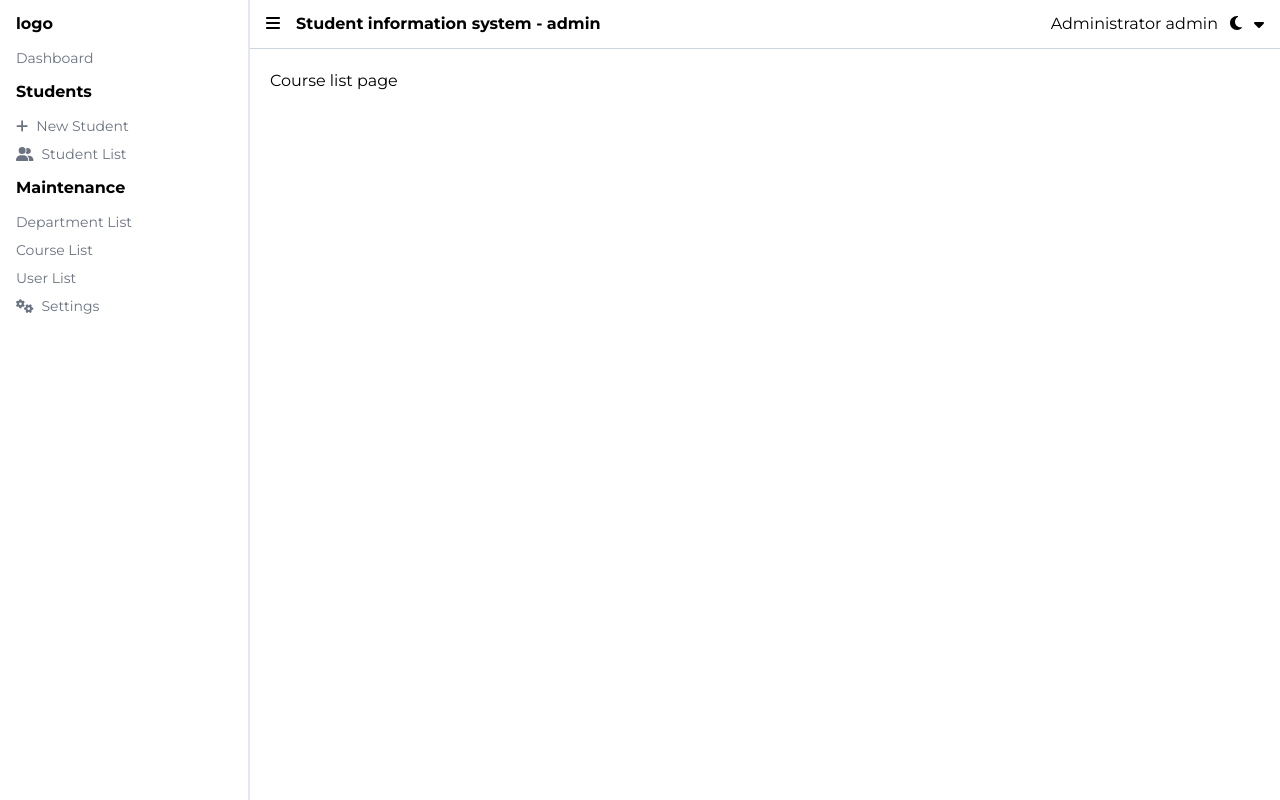
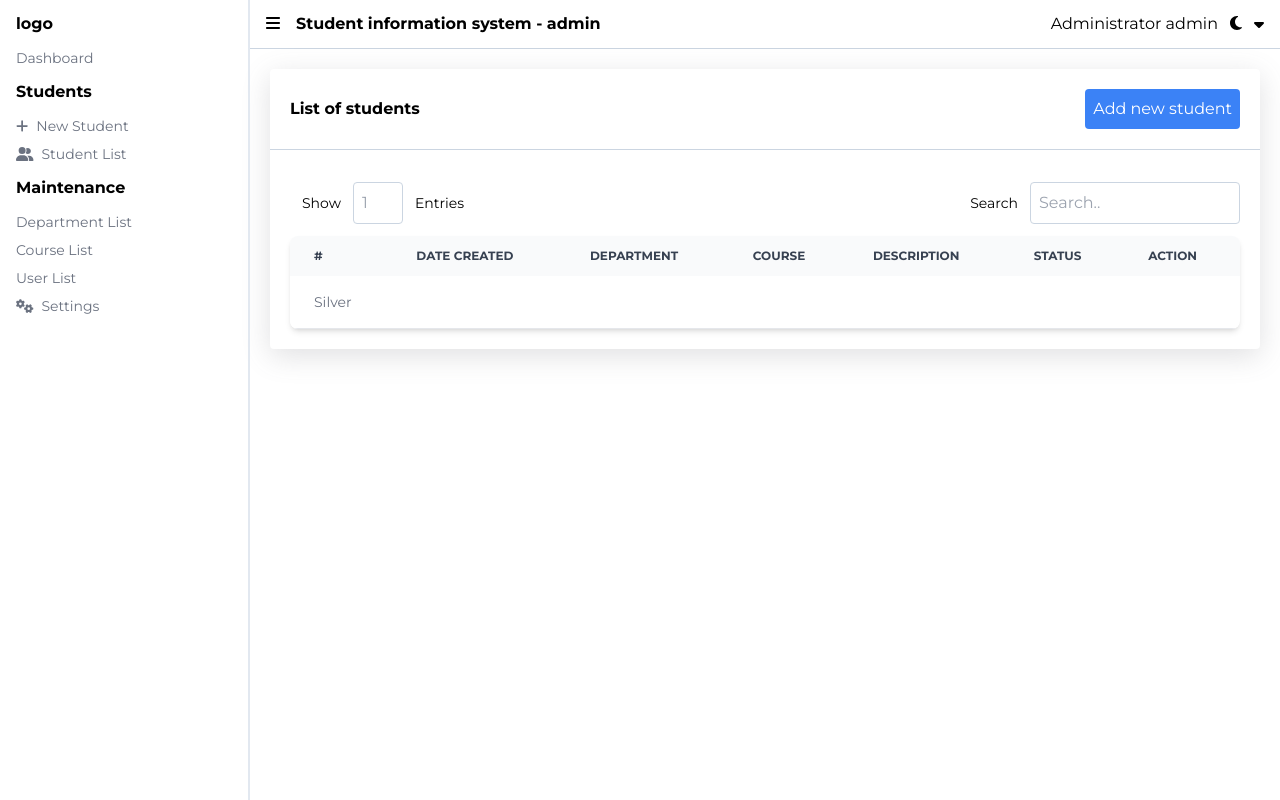
Before and after one commit to Mark-Alexis-Posadas/student-information-system, a React (Vite) app in the folder client/: page /course-list in a window 1280 px wide. Built offline with nearby package versions, Linux system fonts and the light colour scheme.

Commit message:
addsed custom class prop and coourse list page

```diff
--- a/client/src/components/Forms/Inputs/index.tsx
+++ b/client/src/components/Forms/Inputs/index.tsx
@@ -5,6 +5,7 @@ export const Input: React.FC<InputTypes> = ({
   name,
   id,
   placeholder,
+  customClass,
 }) => {
   return (
     <input
@@ -12,7 +13,7 @@ export const Input: React.FC<InputTypes> = ({
       name={name}
       id={id}
       placeholder={placeholder}
-      className="border border-slate-300 p-2 rounded text-gray-500"
+      className={`${customClass} border border-slate-300 p-2 rounded text-gray-500`}
     />
   );
 };
--- a/client/src/components/TableList/index.tsx
+++ b/client/src/components/TableList/index.tsx
@@ -3,7 +3,8 @@ import { Button } from "../Buttons";
 import { Input } from "../Forms/Inputs";
 import { TableHead } from "../Table/TableHead";
 import { TableRow } from "../Table/TableRow";
-import { TableListProps } from "../../types/pages/student-list";
+import { TableListProps } from "../../types/Table";
+
 export const TableList: React.FC<TableListProps> = ({ tableHeadingData }) => {
   return (
     <div className="rounded shadow-custom-shadow">
@@ -17,17 +18,24 @@ export const TableList: React.FC<TableListProps> = ({ tableHeadingData }) => {
       <div className="p-5">
         <div className="flex items-center justify-between my-3">
           <div>
-            <label htmlFor="">Show</label>
+            <label className="text-sm mx-3" htmlFor="">
+              Show
+            </label>
             <Input
               id="show_entries"
               placeholder="1"
               type="number"
               name="showEntries"
+              customClass="w-[50px]"
             />
-            <label htmlFor="">Entries</label>
+            <label className="text-sm mx-3" htmlFor="">
+              Entries
+            </label>
           </div>
           <div>
-            <label htmlFor="">Search</label>
+            <label className="text-sm mx-3" htmlFor="">
+              Search
+            </label>
             <Input
               id="search"
               placeholder="Search.."
--- a/client/src/pages/CourseList/index.tsx
+++ b/client/src/pages/CourseList/index.tsx
@@ -1,5 +1,10 @@
 import React from "react";
-
+import { TableList } from "../../components/TableList";
+import { courseListsData } from "../../data/course-list";
 export const CourseList: React.FC = () => {
-  return <div>Course list page</div>;
+  return (
+    <div>
+      <TableList tableHeadingData={courseListsData} />
+    </div>
+  );
 };
--- a/client/src/types/forms/Input.ts
+++ b/client/src/types/forms/Input.ts
@@ -3,6 +3,7 @@ export interface InputTypes {
   id: string;
   name: string;
   placeholder: string;
+  customClass?: string;
 }
 
 export interface AddStudentDataTypes {
```
